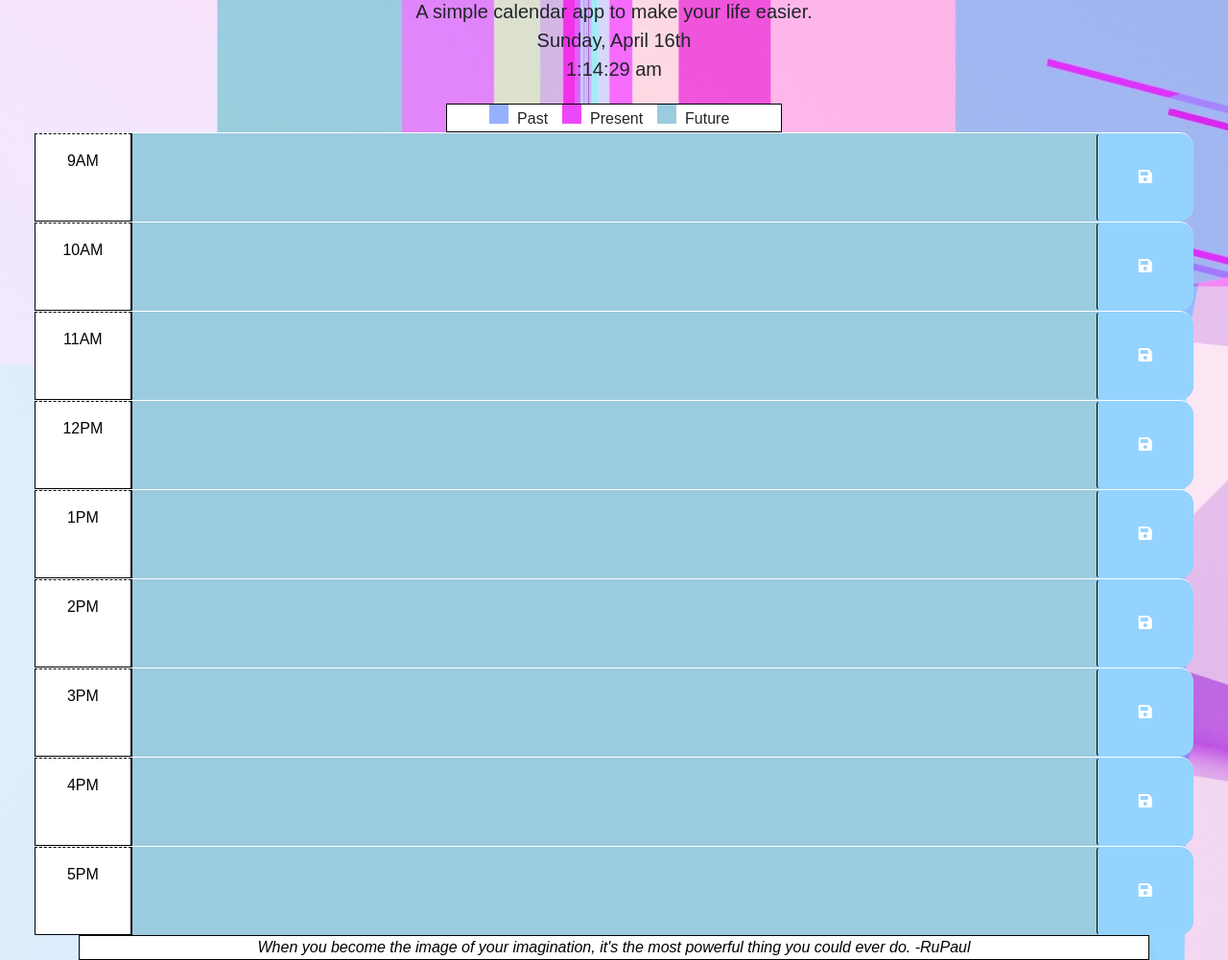
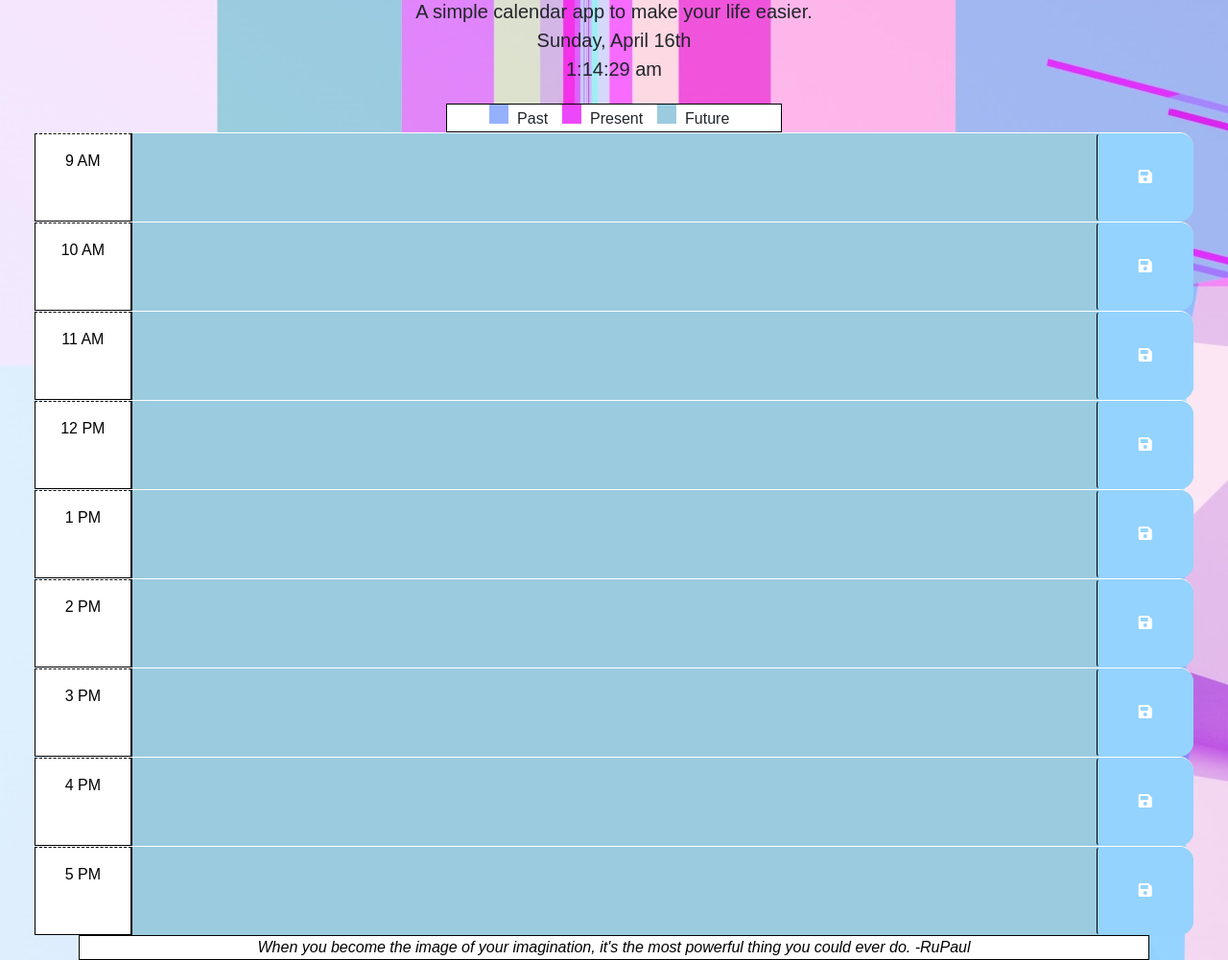
Before and after one commit to chadkraus87/Work-Day-Scheduler, a plain HTML site: page index.html in a window 1280 px wide. Shown: the part 76-1077 px from the top of the page at 96% size. Drawn offline with nearby package versions, Linux system fonts and the light colour scheme.

Commit message:
Minor tweaks to JavaScript and HTML UI.

```diff
--- a/assets/js/script.js
+++ b/assets/js/script.js
@@ -6,7 +6,7 @@ $(document).ready(function() {
     var value = $(this).siblings(".description").val();
     localStorage.setItem(key, value);
     // Show a custom alert box with the notification message.
-    showAlert("Success! Your appointment has been saved to your localStorage.");
+    showAlert("Success! Your appointment details have been saved.");
   });
 
   function showAlert(message) {
@@ -54,7 +54,7 @@ $(document).ready(function() {
     }
   });
 
-  // Show the current date and time on the page.
+  // Show the current date on the page.
   $("#currentDay").text(moment().format("dddd, MMMM Do"));
 
   // Show the current time on the page.
--- a/index.html
+++ b/index.html
@@ -38,7 +38,7 @@
   <div class="container-fluid px-5">
 
     <div id="hour-9" class="row time-block">
-      <div class="col-2 col-md-1 hour text-center py-3">9AM</div>
+      <div class="col-2 col-md-1 hour text-center py-3">9 AM</div>
       <textarea class="col-8 col-md-10 description" rows="3"></textarea>
       <button class="btn saveBtn col-2 col-md-1" aria-label="save">
         <i class="fas fa-save" aria-hidden="true"></i>
@@ -46,7 +46,7 @@
     </div>
 
     <div id="hour-10" class="row time-block">
-      <div class="col-2 col-md-1 hour text-center py-3">10AM</div>
+      <div class="col-2 col-md-1 hour text-center py-3">10 AM</div>
       <textarea class="col-8 col-md-10 description" rows="3"></textarea>
       <button class="btn saveBtn col-2 col-md-1" aria-label="save">
         <i class="fas fa-save" aria-hidden="true"></i>
@@ -54,7 +54,7 @@
     </div>
 
     <div id="hour-11" class="row time-block">
-      <div class="col-2 col-md-1 hour text-center py-3">11AM</div>
+      <div class="col-2 col-md-1 hour text-center py-3">11 AM</div>
       <textarea class="col-8 col-md-10 description" rows="3"></textarea>
       <button class="btn saveBtn col-2 col-md-1" aria-label="save">
         <i class="fas fa-save" aria-hidden="true"></i>
@@ -62,7 +62,7 @@
     </div>
 
     <div id="hour-12" class="row time-block">
-      <div class="col-2 col-md-1 hour text-center py-3">12PM</div>
+      <div class="col-2 col-md-1 hour text-center py-3">12 PM</div>
       <textarea class="col-8 col-md-10 description" rows="3"></textarea>
       <button class="btn saveBtn col-2 col-md-1" aria-label="save">
         <i class="fas fa-save" aria-hidden="true"></i>
@@ -70,7 +70,7 @@
     </div>
 
     <div id="hour-13" class="row time-block">
-      <div class="col-2 col-md-1 hour text-center py-3">1PM</div>
+      <div class="col-2 col-md-1 hour text-center py-3">1 PM</div>
       <textarea class="col-8 col-md-10 description" rows="3"></textarea>
       <button class="btn saveBtn col-2 col-md-1" aria-label="save">
         <i class="fas fa-save" aria-hidden="true"></i>
@@ -78,7 +78,7 @@
     </div>
 
     <div id="hour-14" class="row time-block">
-      <div class="col-2 col-md-1 hour text-center py-3">2PM</div>
+      <div class="col-2 col-md-1 hour text-center py-3">2 PM</div>
       <textarea class="col-8 col-md-10 description" rows="3"></textarea>
       <button class="btn saveBtn col-2 col-md-1" aria-label="save">
         <i class="fas fa-save" aria-hidden="true"></i>
@@ -86,21 +86,21 @@
     </div>
 
     <div id="hour-15" class="row time-block">
-      <div class="col-2 col-md-1 hour text-center py-3">3PM</div>
+      <div class="col-2 col-md-1 hour text-center py-3">3 PM</div>
       <textarea class="col-8 col-md-10 description" rows="3"></textarea>
       <button class="btn saveBtn col-2 col-md-1" aria-label="save">
         <i class="fas fa-save" aria-hidden="true"></i>
       </button>
     </div>
     <div id="hour-16" class="row time-block">
-      <div class="col-2 col-md-1 hour text-center py-3">4PM</div>
+      <div class="col-2 col-md-1 hour text-center py-3">4 PM</div>
       <textarea class="col-8 col-md-10 description" rows="3"></textarea>
       <button class="btn saveBtn col-2 col-md-1" aria-label="save">
         <i class="fas fa-save" aria-hidden="true"></i>
       </button>
     </div>
     <div id="hour-17" class="row time-block">
-      <div class="col-2 col-md-1 hour text-center py-3">5PM</div>
+      <div class="col-2 col-md-1 hour text-center py-3">5 PM</div>
       <textarea class="col-8 col-md-10 description" rows="3"></textarea>
       <button class="btn saveBtn col-2 col-md-1" aria-label="save">
         <i class="fas fa-save" aria-hidden="true"></i>
```
